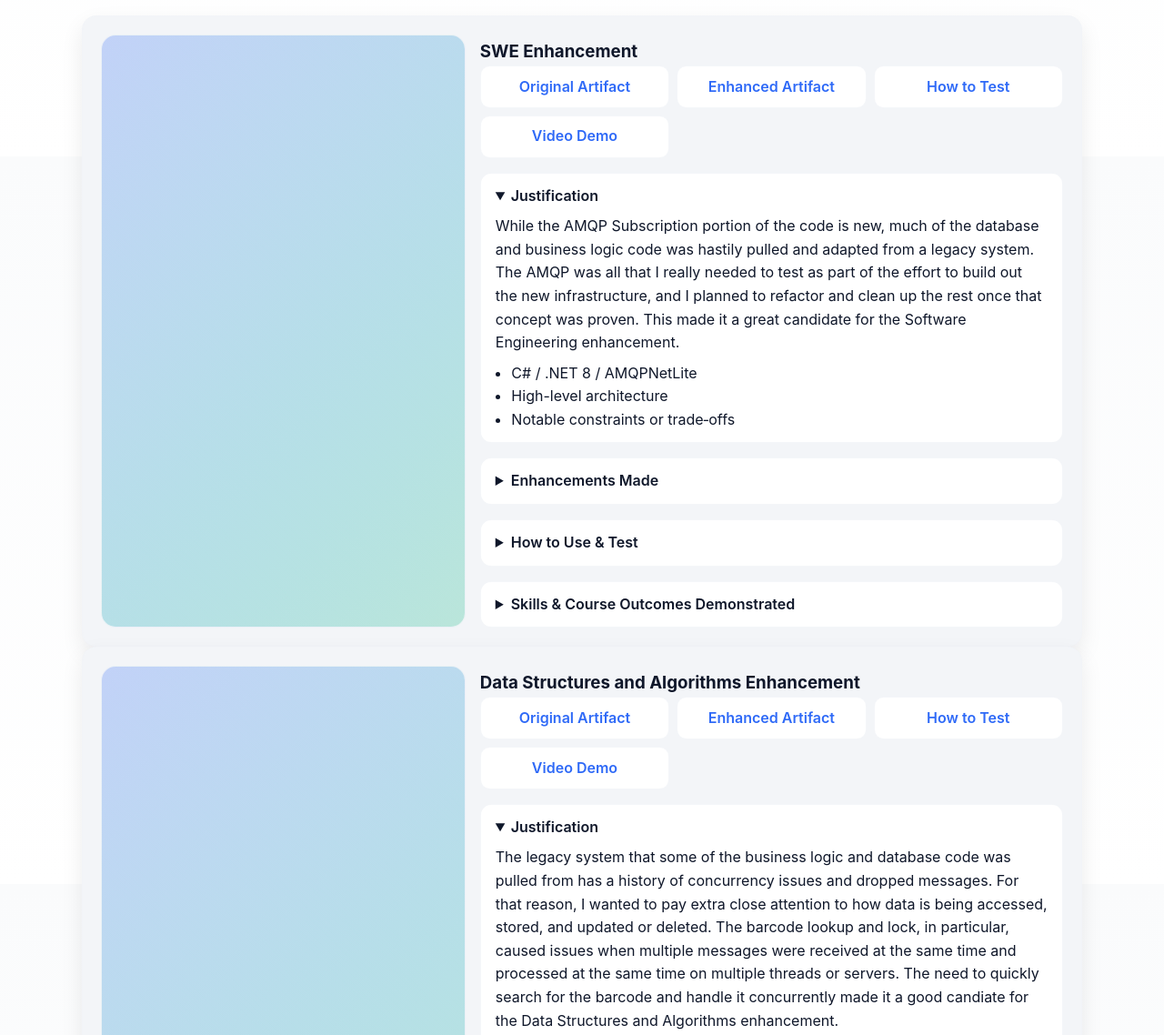
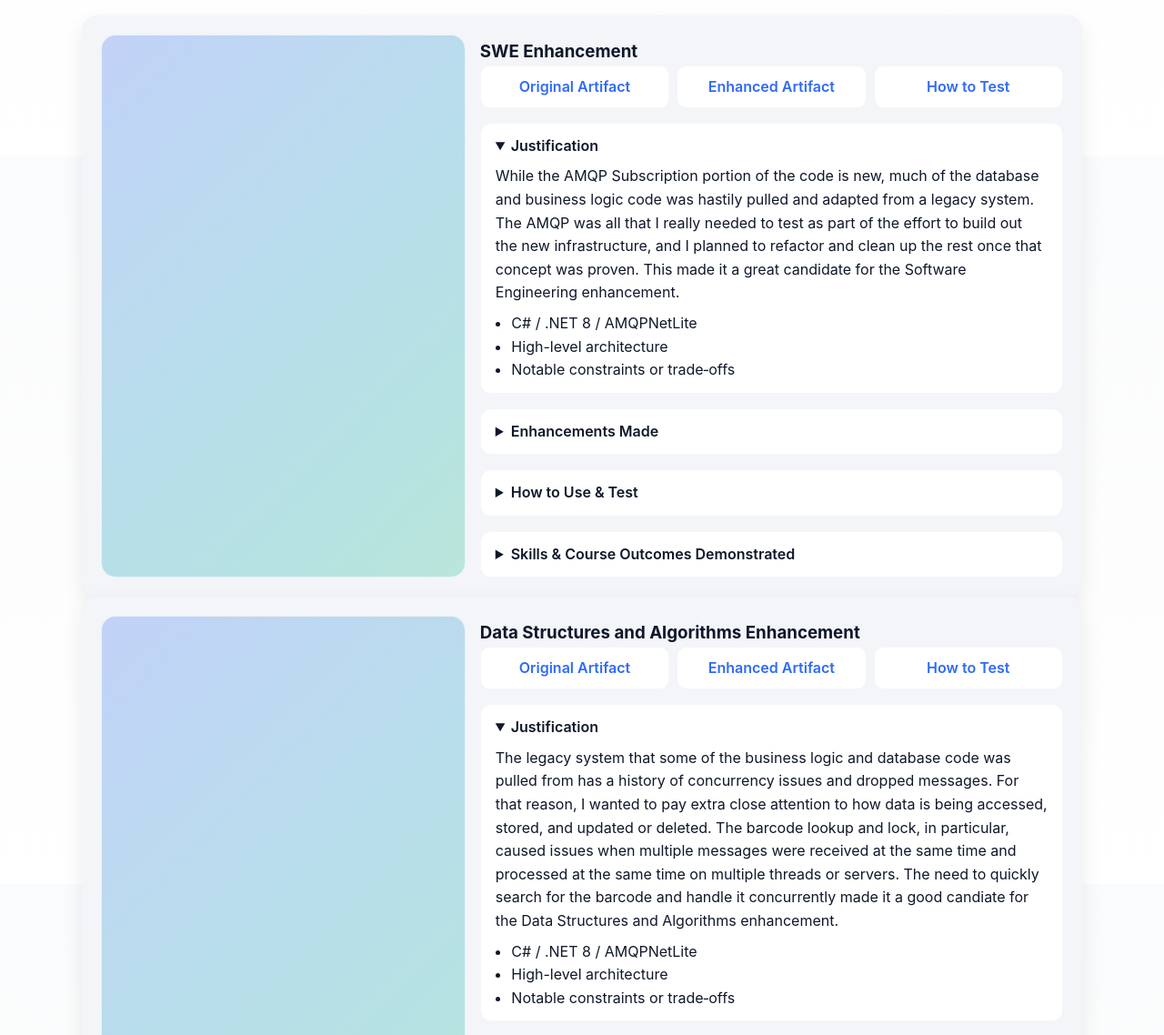
Before and after one commit to kwinters-snhu/kwinters-snhu.github.io, a plain HTML site: page index.html in a window 1280 px wide. Shown: the part 628-1766 px from the top of the page at 91% size. Drawn offline with Linux system fonts and the light colour scheme.

Commit message:
Update index.html

```diff
--- a/index.html
+++ b/index.html
@@ -185,7 +185,7 @@
                   <a href="https://github.com/kwinters-snhu/CS-499-worker/tree/milestone-1" target="_blank" rel="noopener" aria-label="View source code repository">Original Artifact</a>
                   <a href="https://github.com/kwinters-snhu/CS-499-worker/tree/swe-enhancement" target="_blank" rel="noopener" aria-label="View source code repository">Enhanced Artifact</a>
                   <a href="TEST_LINK" target="_blank" rel="noopener" aria-label="Watch demo video">How to Test</a>
-                  <a href="VIDEO_LINK" target="_blank" rel="noopener" aria-label="Open live demo or release">Video Demo</a>
+                  <!--a href="VIDEO_LINK" target="_blank" rel="noopener" aria-label="Open live demo or release">Video Demo</a-->
                 </div>
               </div>
 
@@ -256,7 +256,7 @@
                   <a href="https://github.com/kwinters-snhu/CS-499-worker/tree/milestone-1" target="_blank" rel="noopener" aria-label="View source code repository">Original Artifact</a>
                   <a href="https://github.com/kwinters-snhu/CS-499-worker/tree/swe-enhancement" target="_blank" rel="noopener" aria-label="View source code repository">Enhanced Artifact</a>
                   <a href="TEST_LINK" target="_blank" rel="noopener" aria-label="Watch demo video">How to Test</a>
-                  <a href="VIDEO_LINK" target="_blank" rel="noopener" aria-label="Open live demo or release">Video Demo</a>
+                  <!--a href="VIDEO_LINK" target="_blank" rel="noopener" aria-label="Open live demo or release">Video Demo</a-->
                 </div>
               </div>
 
@@ -328,7 +328,7 @@
                   <a href="https://github.com/kwinters-snhu/CS-499-worker/tree/milestone-1" target="_blank" rel="noopener" aria-label="View source code repository">Original Artifact</a>
                   <a href="https://github.com/kwinters-snhu/CS-499-worker/tree/swe-enhancement" target="_blank" rel="noopener" aria-label="View source code repository">Enhanced Artifact</a>
                   <a href="TEST_LINK" target="_blank" rel="noopener" aria-label="Watch demo video">How to Test</a>
-                  <a href="VIDEO_LINK" target="_blank" rel="noopener" aria-label="Open live demo or release">Video Demo</a>
+                  <!--a href="VIDEO_LINK" target="_blank" rel="noopener" aria-label="Open live demo or release">Video Demo</a-->
                 </div>
               </div>
 
```
